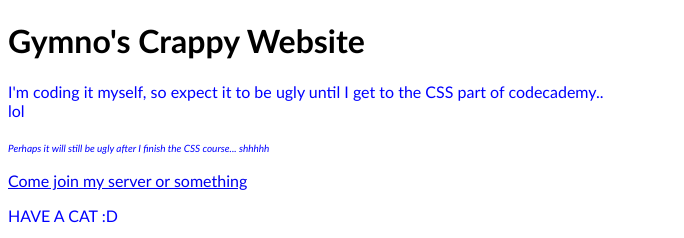
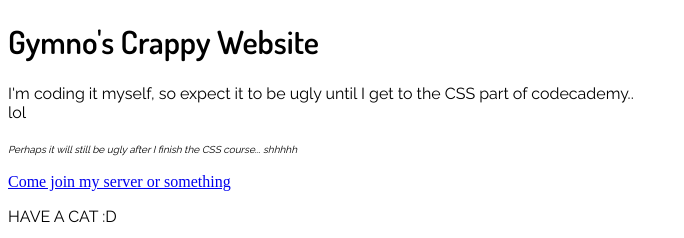
Before and after one commit to nikbrandt/nikbrandt.github.io, a plain HTML site: page index.html in a window 1280 px wide. Shown: the top 238 px of the page, without its empty margins (0-684 px from the left). Drawn offline with Linux system fonts and the light colour scheme.

Commit message:
font update

```diff
--- a/index.html
+++ b/index.html
@@ -2,6 +2,7 @@
 <html>
 	<head>
 		<link href = "style.css" type = "text/css" rel = "stylesheet">
+		<link href="https://fonts.googleapis.com/css?family=Dosis:600|Raleway" rel="stylesheet">
 		<title>Gymnophoria's Website</title>
 	</head>
 	<body>
--- a/style.css
+++ b/style.css
@@ -1,7 +1,7 @@
-* {
-	font-family: "Trebuchet MS", Helvetica, sans-serif;
+h1 {
+	font-family: "Dosis", sans-serif;
 }
 
 p {
-	color: Blue;
+	font-family: 'Raleway', sans-serif;
 }
```
